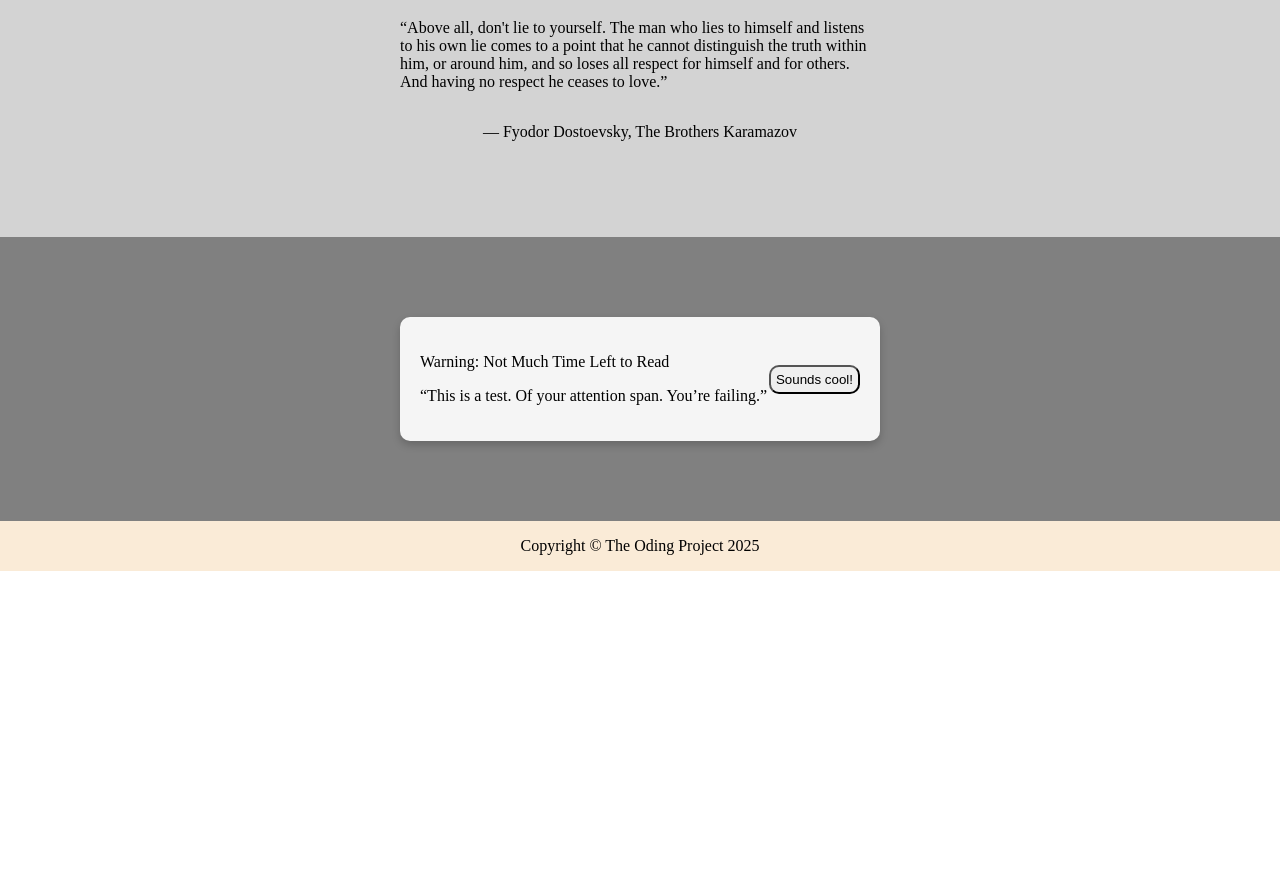
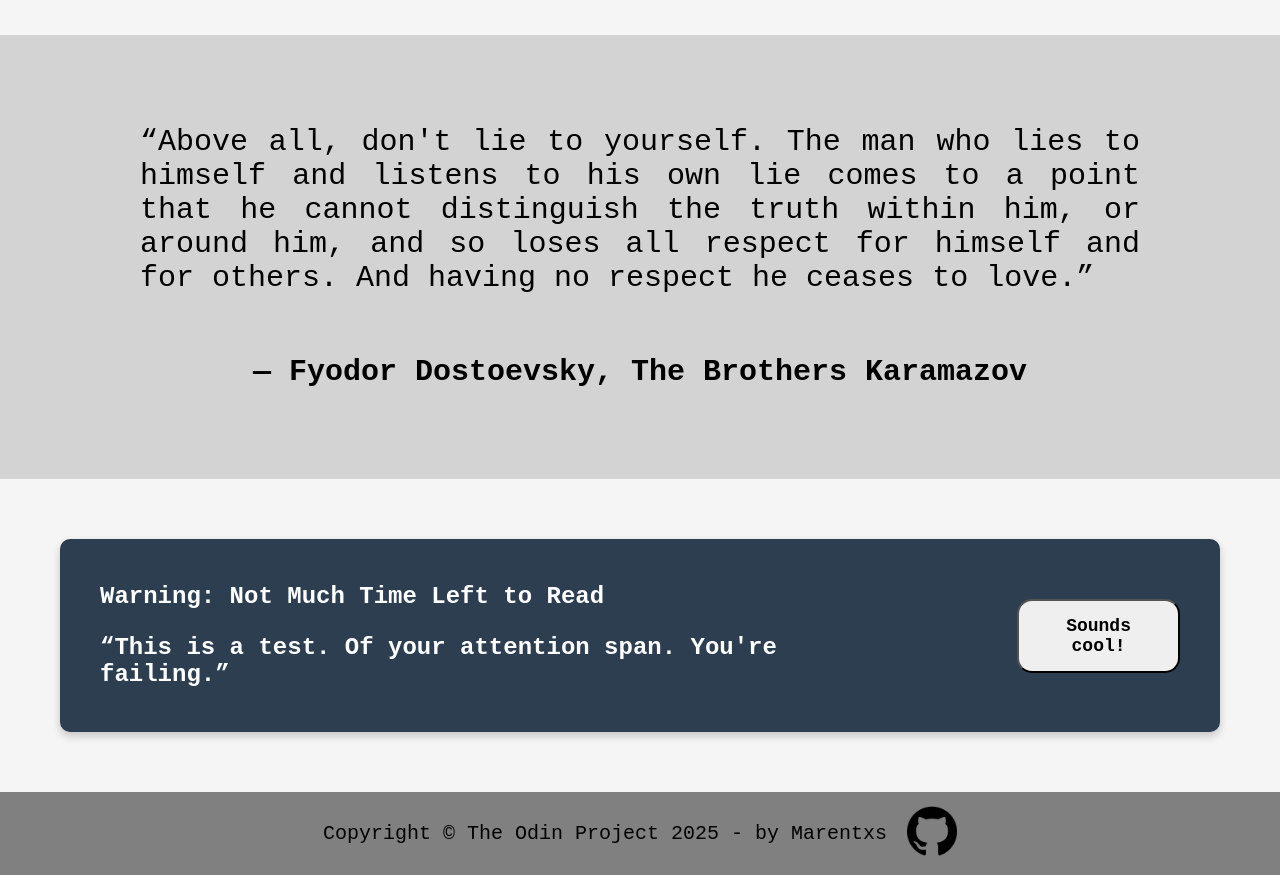
Before and after one commit to Marentxs/landing-page, a plain HTML site: page index.html in a window 1280 px wide. Shown: the part 1140-2015 px from the top of the page. Before the commit the page ends 1711 px from the top, so only its background shows below. Drawn offline with Linux system fonts and the light colour scheme.

Commit message:
finishing touches, completed landing page

```diff
--- a/index.html
+++ b/index.html
@@ -85,14 +85,14 @@
         truth within him, or around him, and so loses all respect for himself
         and for others. And having no respect he ceases to love.”
       </p>
-      <p>― Fyodor Dostoevsky, The Brothers Karamazov</p>
+      <p class="author">― Fyodor Dostoevsky, The Brothers Karamazov</p>
     </div>
 
     <div class="footer">
       <div class="content-footer">
         <div class="footer-left">
           <p>Warning: Not Much Time Left to Read</p>
-          <p>“This is a test. Of your attention span. You’re failing.”</p>
+          <p>“This is a test. Of your attention span. You're failing.”</p>
         </div>
         <div class="footer-right">
           <button>Sounds cool!</button>
@@ -101,7 +101,18 @@
     </div>
 
     <div class="bottom">
-      <p>Copyright © The Oding Project 2025</p>
+      <p>
+        Copyright ©
+        <a
+          href="https://www.theodinproject.com/lessons/foundations-landing-page"
+          target="_blank"
+          >The Odin Project </a
+        >2025 - by
+        <a href="https://github.com/Marentxs" target="_blank"> Marentxs</a>
+      </p>
+      <a href="https://github.com/Marentxs" target="_blank">
+        <img class="github" src="./images/github.png" />
+      </a>
     </div>
   </body>
 </html>
--- a/styles.css
+++ b/styles.css
@@ -2,6 +2,7 @@
 *::before,
 *::after {
   box-sizing: border-box;
+  font-family: "Courier New", Courier, monospace;
 }
 
 body {
@@ -11,11 +12,25 @@ body {
 .header {
   display: flex;
   flex-direction: column;
-  background-color: antiquewhite;
-  padding: 10px 400px 80px;
+  background-color: gray;
+  padding: 10px 0px 80px;
 }
 
-.upper {
+p {
+  font-size: 20px;
+}
+
+.left-side h1 {
+  font-size: 4rem;
+  font-weight: 700;
+}
+
+.upper,
+.content-header {
+  max-width: 1200px;
+  width: 100%;
+  margin: 0 auto;
+
   display: flex;
   justify-content: space-between;
 }
@@ -25,8 +40,9 @@ body {
 }
 
 .links {
-  gap: 16px;
+  gap: 20px;
   padding: 0;
+  font-size: 20px;
 }
 
 ul {
@@ -48,21 +64,27 @@ h2 {
 }
 
 .portrait {
-  height: 200px;
+  height: 300px;
 }
 
 button {
-  padding: 5px;
-  border-radius: 10px;
+  padding: 15px;
+  border-radius: 15px;
+  font-size: 18px;
+  font-weight: 600;
 }
 
 .information {
   display: flex;
   flex-direction: column;
   align-items: center;
-  padding: 80px;
-  background-color: grey;
-  gap: 20px;
+  padding: 60px;
+  background-color: whitesmoke;
+  gap: 40px;
+}
+
+.information h2 {
+  font-size: 3em;
 }
 
 .cover {
@@ -81,10 +103,7 @@ button {
 }
 
 .works-list {
-  display: flex;
-  gap: 80px;
-  justify-content: center;
-  list-style: none;
+  gap: 120px;
   padding: 0;
   align-items: flex-start;
 }
@@ -95,26 +114,63 @@ button {
   flex-direction: column;
   justify-content: center;
   align-items: center;
-  padding: 80px 400px;
+  padding: 60px;
+  font-size: 30px;
+}
+
+.quote p {
+  max-width: 1000px;
+  font-size: 30px;
+  text-align: justify;
+}
+
+.author {
+  font-weight: 900;
 }
 
 .footer {
-  padding: 80px 400px;
-  background-color: grey;
+  display: flex;
+  justify-content: center;
+  padding: 60px;
+  background-color: whitesmoke;
 }
 
 .content-footer {
-  padding: 20px;
+  padding: 20px 40px;
   display: flex;
   align-items: center;
-  justify-content: space-between;
+  justify-content: space-around;
   box-shadow: 0 4px 8px rgba(0, 0, 0, 0.2);
-  background-color: whitesmoke;
+  background-color: #2c3e50;
+  color: white;
   border-radius: 10px;
+  gap: 100px;
+}
+
+.footer-left p {
+  font-size: 24px;
+  font-weight: 600;
 }
 
 .bottom {
   display: flex;
-  background-color: antiquewhite;
+  background-color: gray;
   justify-content: center;
+  align-items: center;
+  padding: 10px;
+  gap: 20px;
 }
+
+.bottom a {
+  color: inherit;
+  text-decoration: none;
+}
+
+.bottom a:hover {
+  text-decoration: underline;
+  color: blue;
+}
+
+.github {
+  height: 50px;
+}
```
Also changed, not shown: images/github.png (added), 1 other file.
